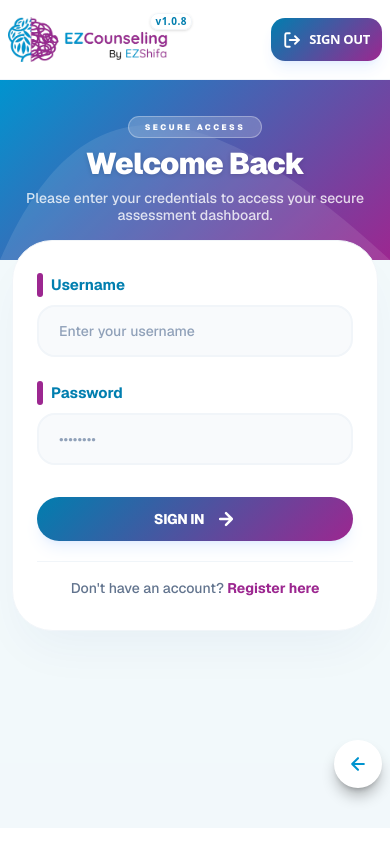
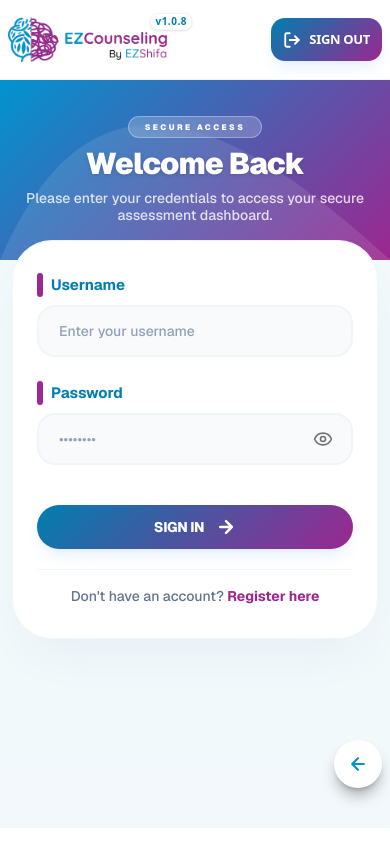
Before and after one commit to AsharMeraj/Counselling_App_Jublee, a Next.js app: page /sign-in in a window 390 px wide. Built offline with nearby package versions, Linux system fonts and the light colour scheme; a web font is replaced by a local one.

Commit message:
Making it responsive

```diff
--- a/src/app/sign-in/page.tsx
+++ b/src/app/sign-in/page.tsx
@@ -5,6 +5,7 @@ import Button from '../_components/Button';
 import { useRouter } from 'next/navigation';
 import { db } from '../_utils/db';
 import { users } from '../_utils/db/schema';
+import { Eye, EyeOff } from 'lucide-react';
 
 export type AuthResponse = {
   message?: string;
@@ -15,6 +16,7 @@ export type AuthResponse = {
 const SignInPage = () => {
   const [loading, setLoading] = useState(false);
   const [error, setError] = useState<string | null>(null);
+  const [showPassword, setShowPassword] = useState(false);
   const router = useRouter()
 
   // Note: Standard React implementation of your handleSubmit logic
@@ -56,6 +58,10 @@ const SignInPage = () => {
     } finally {
       setLoading(false);
     }
+  }
+
+  const togglePasswordVisibility = () => {
+    setShowPassword(!showPassword);
   }
 
   return (
@@ -104,18 +110,30 @@ const SignInPage = () => {
             </div>
 
             {/* Password Field */}
-            <div className="space-y-2 sm:space-y-4">
+            <div className="space-y-2 sm:space-y-4 relative">
               <label className="text-[15px] sm:text-xl font-bold text-primary flex items-center gap-2">
                 <span className="w-1.5 h-6 bg-secondary rounded-full"></span>
                 Password
               </label>
               <input
                 name="password"
-                type="password"
+                type={showPassword ? "text" : "password"}
                 required
                 placeholder="••••••••"
                 className="w-full px-5 py-3 sm:py-4 rounded-2xl border-2 border-slate-100 bg-slate-50 text-black font-medium transition-all focus:border-primary focus:ring-0 focus:outline-none sm:placeholder:text-base placeholder:text-sm placeholder:text-slate-400"
               />
+              <button
+                  type="button"
+                  onClick={togglePasswordVisibility}
+                  className="absolute cursor-pointer right-5 top-12 sm:top-15.5 text-muted-foreground hover:text-foreground focus:outline-none"
+                  aria-label={showPassword ? "Hide password" : "Show password"}
+                >
+                  {showPassword ? (
+                    <EyeOff className="h-5 w-5" />
+                  ) : (
+                    <Eye className="h-5 w-5" />
+                  )}
+                </button>
             </div>
 
             {error && (
```
